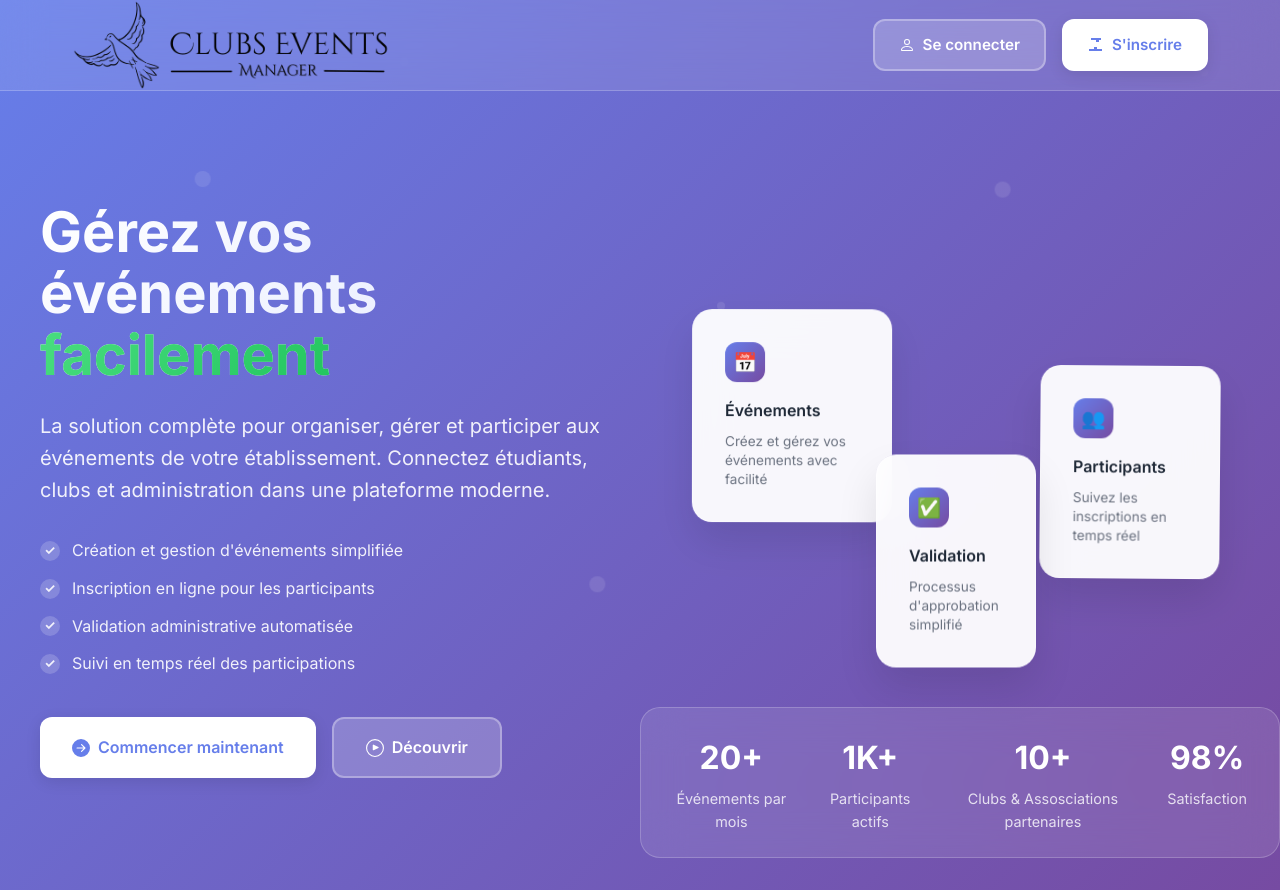
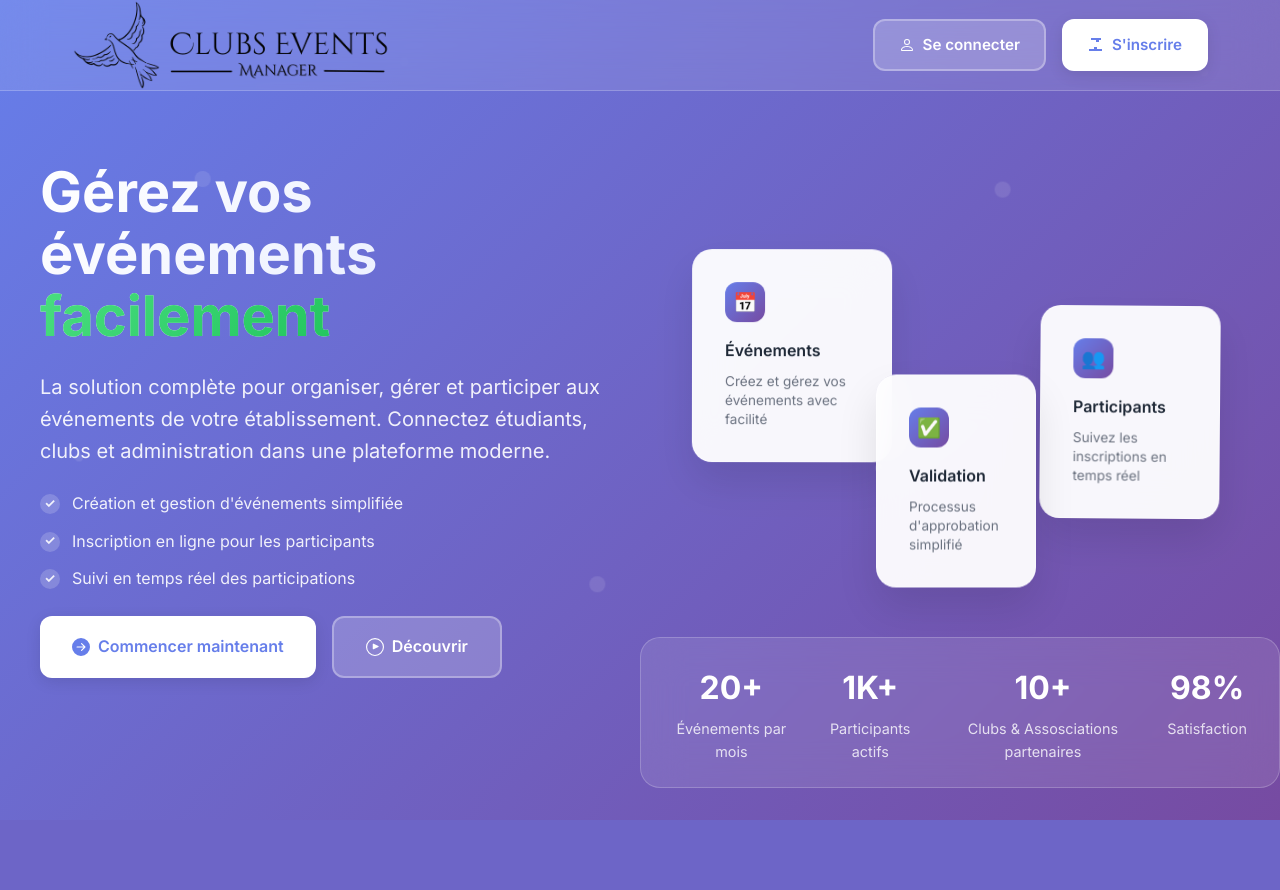
Before and after one commit to ism4il-04/Clubs_Events_Manager, a PHP site: page /landing.php in a window 1280 px wide. After the commit the page ends 820 px from the top, so only its background shows below. Run offline with PHP 8.4, Linux system fonts and the light colour scheme.

Commit message:
fixed the landing a bit

```diff
--- a/landing.php
+++ b/landing.php
@@ -164,7 +164,7 @@
         .main-content {
             min-height: 100vh;
             display: flex;
-            margin-top: 90px !important; /* 👈 force push below header */
+            margin-top: 20px !important; /* 👈 force push below header */
             align-items: center;
             justify-content: center;
             padding: 0 2rem;
@@ -225,14 +225,14 @@
         .hero-subtitle {
             font-size: 1.25rem;
             font-weight: 400;
-            margin-bottom: 2rem;
+            margin-bottom: 1.5rem;
             opacity: 0.9;
             line-height: 1.6;
         }
 
         .hero-features {
             list-style: none;
-            margin-bottom: 2.5rem;
+            margin-bottom: 1.5rem;
         }
 
         .hero-features li {
@@ -316,7 +316,7 @@
         .floating-cards {
             position: relative;
             width: 100%;
-            height: 400px;
+            height: 380px;
         }
 
         .card {
@@ -564,7 +564,6 @@
                 <ul class="hero-features">
                     <li>Création et gestion d'événements simplifiée</li>
                     <li>Inscription en ligne pour les participants</li>
-                    <li>Validation administrative automatisée</li>
                     <li>Suivi en temps réel des participations</li>
                 </ul>
                 <div class="cta-section">
```
